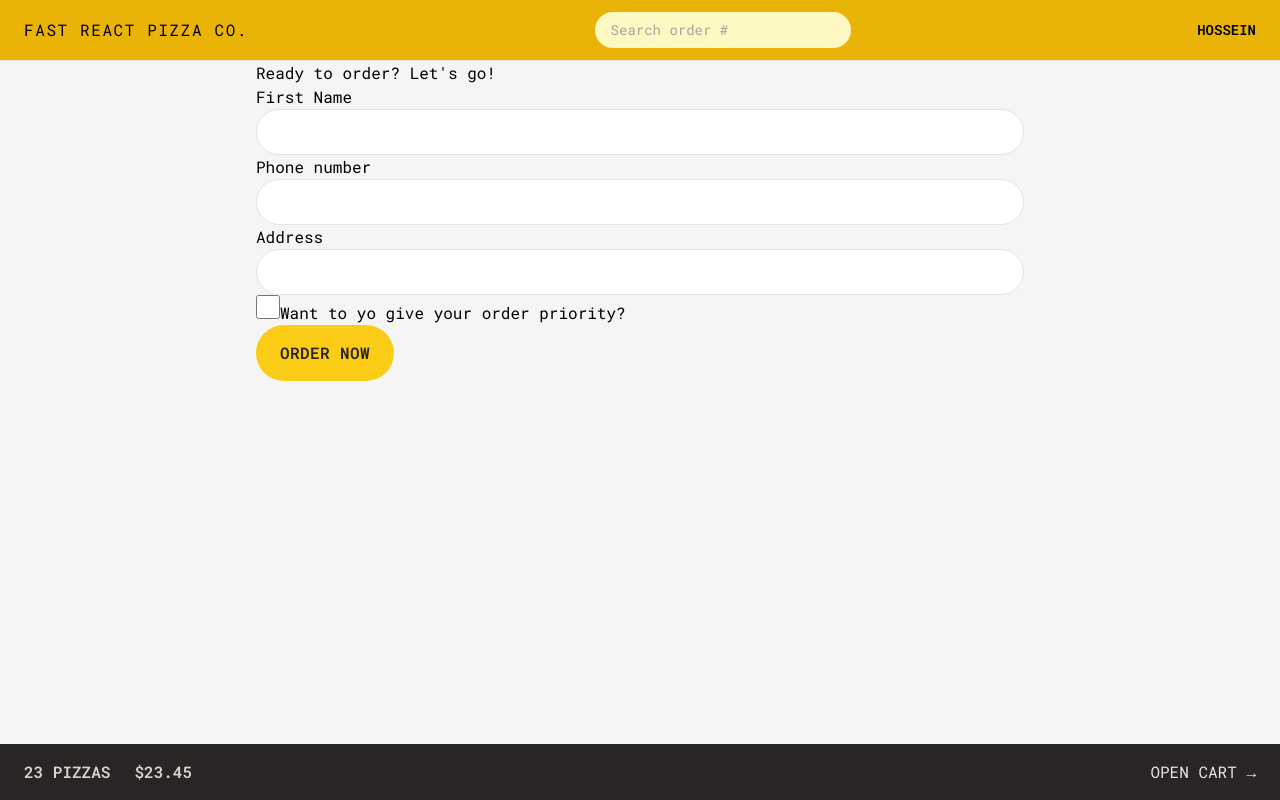
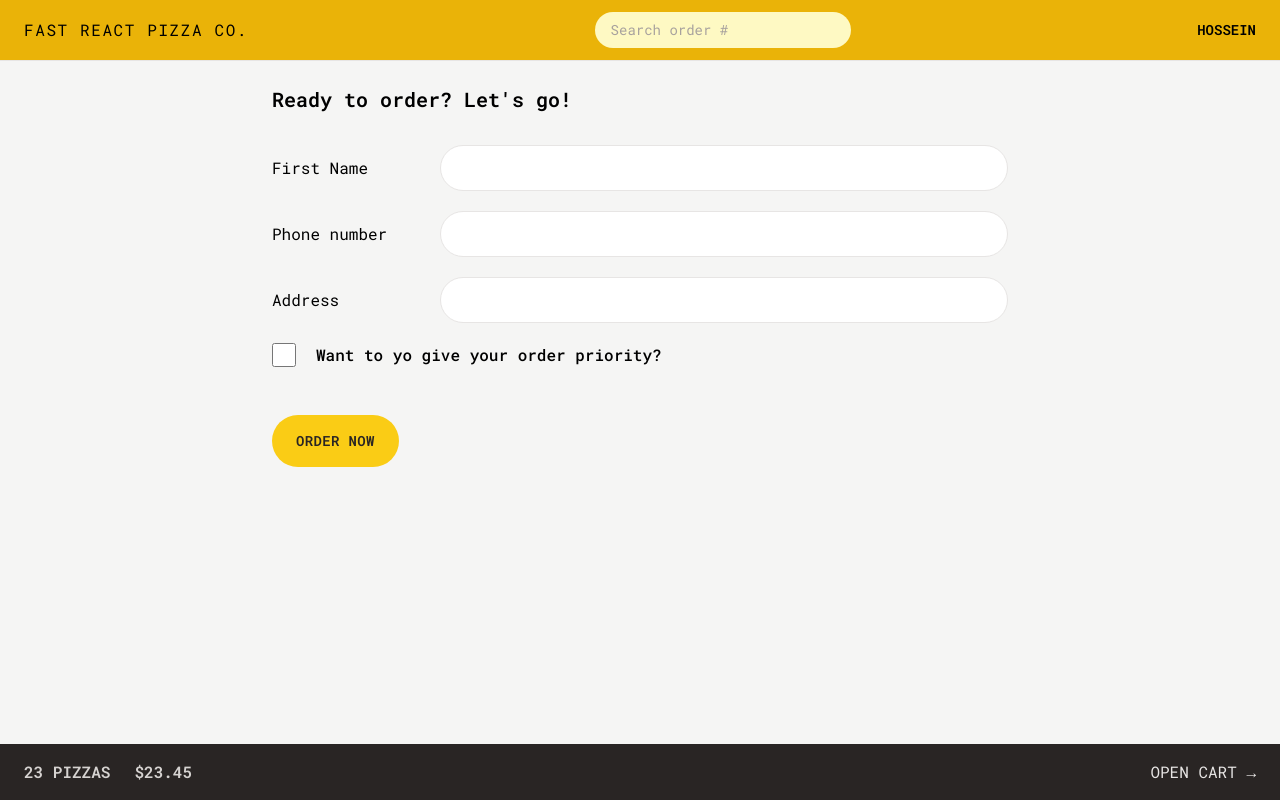
Before and after one commit to Hossein96Rz/React-pizza, a React (Vite) app: page /order/new in a window 1280 px wide. Built offline with nearby package versions, Linux system fonts and the light colour scheme.

Commit message:
tailwind classes finished

```diff
--- a/package.json
+++ b/package.json
@@ -4,7 +4,7 @@
   "version": "0.0.0",
   "type": "module",
   "scripts": {
-    "dev": "vite",
+    "dev": "vite --host",
     "build": "vite build",
     "lint": "eslint . --ext js,jsx --report-unused-disable-directives --max-warnings 0",
     "preview": "vite preview"
--- a/src/features/cart/Cart.jsx
+++ b/src/features/cart/Cart.jsx
@@ -1,5 +1,6 @@
 import Button from "../../ui/Button";
 import LinkButton from "../../ui/LinkButton";
+import CartItem from "./CartItem";
 
 const fakeCart = [
   {
@@ -29,14 +30,22 @@
   const cart = fakeCart;
 
   return (
-    <div>
+    <div className="px-4 py-3">
       <LinkButton to="/menu">&larr; Back to menu</LinkButton>
 
-      <h2>Your cart, %NAME%</h2>
+      <h2 className="mt-7 text-xl font-semibold">Your cart, %NAME%</h2>
 
-      <div>
-        <Button to="/order/new" type='primary'>Order pizzas</Button>
-        <button>Clear cart</button>
+      <ul className="mt-3 divide-y divide-stone-200 border-b">
+        {cart.map((item) => (
+          <CartItem item={item} key={item.key} />
+        ))}
+      </ul>
+
+      <div className="mt-6 space-x-2">
+        <Button to="/order/new" type="primary">
+          Order pizzas
+        </Button>
+        <Button type="secondary">Clear cart</Button>
       </div>
     </div>
   );
--- a/src/features/cart/CartItem.jsx
+++ b/src/features/cart/CartItem.jsx
@@ -1,13 +1,16 @@
+import Button from "../../ui/Button";
+import { formatCurrency } from "../../utils/helpers";
 function CartItem({ item }) {
   const { pizzaId, name, quantity, totalPrice } = item;
 
   return (
-    <li>
-      <p>
+    <li className="py-3 sm:flex sm:items-center justify-between">
+      <p className="mb-1 sm:mb-0">
         {quantity}&times; {name}
       </p>
-      <div>
-        <p>{formatCurrency(totalPrice)}</p>
+      <div className="flex justify-between items-center gap-6">
+        <p className="text-sm font-bold">{formatCurrency(totalPrice)}</p>
+        <Button type='small'>Delete</Button>
       </div>
     </li>
   );
--- a/src/features/menu/MenuItem.jsx
+++ b/src/features/menu/MenuItem.jsx
@@ -25,7 +25,7 @@
           )}
           <Button type="small">Add to cart</Button>
         </div>
-      </div>
+      </div>0
     </li>
   );
 }
--- a/src/features/order/CreateOrder.jsx
+++ b/src/features/order/CreateOrder.jsx
@@ -40,31 +40,40 @@
 
   const formErrors = useActionData();
   return (
-    <div>
-      <h2>Ready to order? Let's go!</h2>
+    <div className="px-4 py-6">
+      <h2 className="mb-8 text-xl font-semibold">Ready to order? Let's go!</h2>
 
       <Form method="POST">
-        <div>
-          <label>First Name</label>
-          <input className="input" type="text" name="customer" required />
+        <div className="mb-5 flex flex-col gap-2 sm:flex-row sm:items-center">
+          <label className="sm:basis-40">First Name</label>
+          <input className="input grow" type="text" name="customer" required />
         </div>
 
-        <div>
-          <label>Phone number</label>
-          <div>
-            <input className="input" type="tel" name="phone" required />
-          </div>
-          {formErrors?.phone && <p>{formErrors.phone}</p>}
-        </div>
-
-        <div>
-          <label>Address</label>
-          <div>
-            <input className="input" type="text" name="address" required />
+        <div className="mb-5 flex flex-col gap-2 sm:flex-row sm:items-center">
+          <label className="sm:basis-40">Phone number</label>
+          <div className="grow">
+            <input className="input w-full" type="tel" name="phone" required />
+            {formErrors?.phone && (
+              <p className="mt-2 bg-red-100 text-xs text-red-700 p-2 rounded-md">
+                {formErrors.phone}
+              </p>
+            )}
           </div>
         </div>
 
-        <div>
+        <div className="mb-5 flex flex-col gap-2 sm:flex-row sm:items-center">
+          <label className="sm:basis-40">Address</label>
+          <div className="grow">
+            <input
+              className="input w-full"
+              type="text"
+              name="address"
+              required
+            />
+          </div>
+        </div>
+
+        <div className="mb-12 flex items-center gap-5">
           <input
             className="h-6 w-6  accent-yellow-400 focus:outline-none focus:ring focus:ring-yellow-400 focus:ring-offset-2"
             type="checkbox"
@@ -73,12 +82,14 @@
             // value={withPriority}
             // onChange={(e) => setWithPriority(e.target.checked)}
           />
-          <label htmlFor="priority">Want to yo give your order priority?</label>
+          <label className="font-medium" htmlFor="priority">
+            Want to yo give your order priority?
+          </label>
         </div>
 
         <div>
           <input type="hidden" name="cart" value={JSON.stringify(cart)} />
-          <Button type='primary' disabled={isSubmitting}>
+          <Button type="primary" disabled={isSubmitting}>
             {!isSubmitting ? "Order now" : "Placing order...."}
           </Button>
         </div>
--- a/src/features/order/Order.jsx
+++ b/src/features/order/Order.jsx
@@ -1,4 +1,6 @@
 // Test ID: IIDSAT
+
+import OrderItem from "./OrderItem";
 
 import { useLoaderData } from "react-router-dom";
 import { getOrder } from "../../services/apiRestaurant";
@@ -25,29 +27,52 @@
   const deliveryIn = calcMinutesLeft(estimatedDelivery);
 
   return (
-    <div>
-      <div>
-        <h2>Status</h2>
-
-        <div>
-          {priority && <span>Priority</span>}
-          <span>{status} order</span>
+    <div className="space-y-8 px-4 py-6">
+      <div className="flex flex-wrap items-center justify-between gap-2">
+        <h2 className="text-xl font-semibold">
+          Order #<span className="bg-stone-300">{id}</span> status{" "}
+        </h2>
+        <div className="space-x-2">
+          {priority && (
+            <span className="rounded-full bg-red-500 px-3 py-1 text-sm font-semibold uppercase tracking-wide text-red-50">
+              Priority
+            </span>
+          )}
+          <span className="rounded-full bg-green-500 px-3 py-1 text-sm font-semibold uppercase tracking-wide text-green-50">
+            {status} order
+          </span>
         </div>
       </div>
 
-      <div>
-        <p>
+      <div className="flex flex-wrap items-center justify-between gap-2 bg-stone-200 px-6 py-5">
+        <p className="font-medium">
           {deliveryIn >= 0
             ? `Only ${calcMinutesLeft(estimatedDelivery)} minutes left 😃`
             : "Order should have arrived"}
         </p>
-        <p>(Estimated delivery: {formatDate(estimatedDelivery)})</p>
+        <p className="text-xs text-stone-500">
+          (Estimated delivery: {formatDate(estimatedDelivery)})
+        </p>
       </div>
 
-      <div>
-        <p>Price pizza: {formatCurrency(orderPrice)}</p>
-        {priority && <p>Price priority: {formatCurrency(priorityPrice)}</p>}
-        <p>To pay on delivery: {formatCurrency(orderPrice + priorityPrice)}</p>
+      <ul className="divide-y divide-stone-200 border-b border-t">
+        {cart.map((item) => (
+          <OrderItem item={item} key={item.id}></OrderItem>
+        ))}
+      </ul>
+
+      <div className="space-y-2 bg-stone-200 px-6 py-5">
+        <p className="text-sm font-medium text-stone-600 ">
+          Price pizza: {formatCurrency(orderPrice)}
+        </p>
+        {priority && (
+          <p className="text-sm font-medium text-stone-600 ">
+            Price priority: {formatCurrency(priorityPrice)}
+          </p>
+        )}
+        <p className="font-bold">
+          To pay on delivery: {formatCurrency(orderPrice + priorityPrice)}
+        </p>
       </div>
     </div>
   );
--- a/src/features/order/OrderItem.jsx
+++ b/src/features/order/OrderItem.jsx
@@ -4,12 +4,12 @@
   const { quantity, name, totalPrice } = item;
 
   return (
-    <li>
-      <div>
+    <li className="py-3 ">
+      <div className="flex items-center justify-between gap-4 text-sm">
         <p>
-          <span>{quantity}&times;</span> {name}
+          <span className="font-bold">{quantity}&times;</span> {name}
         </p>
-        <p>{formatCurrency(totalPrice)}</p>
+        <p className="font-bold">{formatCurrency(totalPrice)}</p>
       </div>
     </li>
   );
--- a/src/index.css
+++ b/src/index.css
@@ -4,7 +4,7 @@
 
 @layer components {
   .input {
-    @apply w-full rounded-full border border-stone-200 px-4 py-2 text-sm transition-all duration-300 placeholder:text-stone-400 focus:outline-none focus:ring focus:ring-yellow-400 md:px-6 md:py-3;
+    @apply rounded-full border border-stone-200 px-4 py-2 text-sm transition-all duration-300 placeholder:text-stone-400 focus:outline-none focus:ring focus:ring-yellow-400 md:px-6 md:py-3;
   }
   .loader {
     width: 45px;
--- a/src/ui/Button.jsx
+++ b/src/ui/Button.jsx
@@ -2,10 +2,12 @@
 
 function Button({ children, disabled, to, type }) {
   const base =
-    "rounded-full bg-yellow-400 font-semibold uppercase tracking-wide text-stone-800 transition-colors duration-300 hover:bg-yellow-300 focus:bg-yellow-300 focus:outline-none focus:ring focus:ring-yellow-300 focus:ring-offset-2 disabled:cursor-not-allowed ";
+    "text-sm rounded-full bg-yellow-400 font-semibold uppercase tracking-wide text-stone-800 transition-colors duration-300 hover:bg-yellow-300 focus:bg-yellow-300 focus:outline-none focus:ring focus:ring-yellow-300 focus:ring-offset-2 disabled:cursor-not-allowed ";
   const styles = {
     primary: base + " px-4 py-3 md:px-6 md:py-4",
     small: base + " px-2 py-2 md:px-5 md:py-2.5 text-xs",
+    secondary:
+      "text-sm rounded-full border-2 border-stone-300 font-semibold uppercase tracking-wide text-stone-400 transition-colors duration-300 hover:bg-stone-300 hover:text-stone-800 focus:text-stone-800  focus:bg-yellow-300 focus:outline-none focus:ring focus:ring-stone-200 focus:ring-offset-2 disabled:cursor-not-allowed px-4 py-2.5 md:px-6 md:py-3.5 ",
   };
   if (to) {
     return (
```
Also changed, not shown: index.html (+6 -2 lines).
